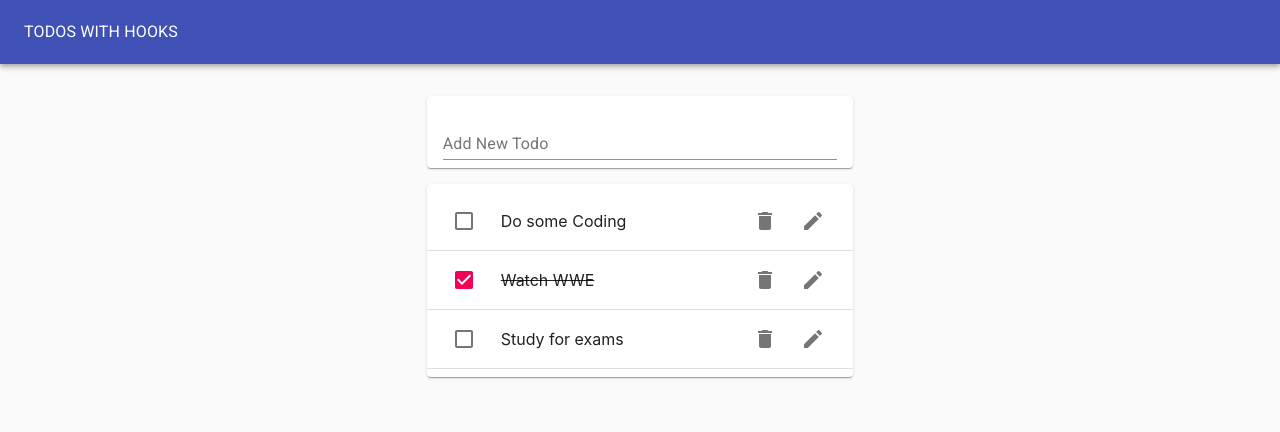
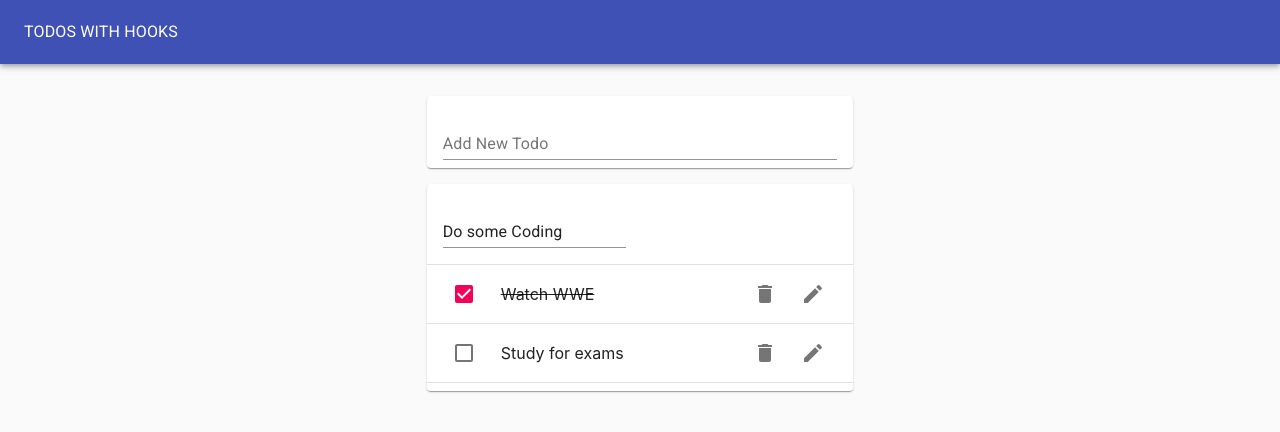
Before and after one commit to stunner19/ReactHooks, a React (Create React App) app: page / in a window 1280 px wide. Both pictures are taken after a click on the button 813 px from the left and 221 px from the top of the page. Shown: the top 432 px of the page. Built offline with nearby package versions, Linux system fonts and the light colour scheme.

Commit message:
Adding EditForm

```diff
--- /dev/null
+++ b/src/EditTodoForm.js
@@ -0,0 +1,22 @@
+import React from 'react';
+import { TextField } from '@material-ui/core';
+import useInputState from './hooks/useInputState';
+
+const EditTodoForm = (props) => {
+    const [value, handleChange, reset] = useInputState(props.task);
+
+    const handleSubmit = (event) => {
+        event.preventDefault();
+        props.editTodo(props.id, value);
+        reset();
+        props.toggleEditForm();
+    }
+
+    return(
+        <form onSubmit = {handleSubmit}>
+            <TextField value = {value} onChange = {handleChange} margin = "normal" fullWidth/>
+        </form>
+    );
+}
+
+export default EditTodoForm;
--- a/src/Todo.js
+++ b/src/Todo.js
@@ -6,6 +6,8 @@ import IconButton from '@material-ui/core/IconButton';
 import DeleteIcon from '@material-ui/icons/Delete';
 import EditIcon from '@material-ui/icons/Edit';
 import ListItemSecondaryAction from '@material-ui/core/ListItemSecondaryAction';
+import useToggleState from './hooks/useToggleState';
+import EditTodoForm from './EditTodoForm';
 
 const Todo = (props) => {
     const handleRemove = () => {
@@ -16,18 +18,25 @@ const Todo = (props) => {
         props.toggleTodo(props.id);
     }
 
+    const [isEditing, toggle] = useToggleState(false);
+
+
     return(
         <ListItem>
+            {isEditing ? (<EditTodoForm {...props} toggleEditForm = {toggle}/>) : (
+                <React.Fragment>
                     <Checkbox checked = {props.completed} tabIndex = {-1} onClick = {handleCheck} />
                     <ListItemText style = {{ textDecoration : props.completed && "line-through" }}>{props.task}</ListItemText>
                     <ListItemSecondaryAction>
                         <IconButton aria-label = "Delete" onClick = {handleRemove}>
                             <DeleteIcon />
                         </IconButton>
-                <IconButton aria-label = "Edit">
+                        <IconButton aria-label = "Edit" onClick = {toggle}>
                             <EditIcon />
                         </IconButton>
                     </ListItemSecondaryAction>
+                </React.Fragment>
+            )}
         </ListItem>
     );
 };
--- a/src/TodoApp.js
+++ b/src/TodoApp.js
@@ -38,6 +38,13 @@ const TodoApp = (props) => {
         setTodos(updatedTodos);
     }
 
+    const editTodo = (todoId, newTask) => {
+        const updatedTodos = todos.map(todo => (
+            todo.id === todoId ? {...todo, task : newTask} : todo
+        ));
+        setTodos(updatedTodos);
+    }
+
     return(
         // Paper Tag is used for the body.
         <Paper
@@ -57,7 +64,7 @@ const TodoApp = (props) => {
             <Grid container justify = "center" style = {{ marginTop : "1rem" }}>
                 <Grid item xs = {11} md = {8} lg = {4}>
                     <TodoForm addTodo = {addTodo}/>
-                    <TodoList todos = {todos} removeTodo = {removeTodo} toggleTodo = {toggleTodo}/>
+                    <TodoList todos = {todos} removeTodo = {removeTodo} toggleTodo = {toggleTodo} editTodo = {editTodo}/>
                 </Grid>
             </Grid>
         </Paper>
--- a/src/TodoList.js
+++ b/src/TodoList.js
@@ -8,7 +8,7 @@ const TodoList = (props) => {
     const todos = props.todos;
     const listItems = todos.map(todo => (
         <React.Fragment key = {todo.id}>
-            <Todo {...todo} removeTodo = {props.removeTodo} toggleTodo = {props.toggleTodo}/>
+            <Todo {...todo} removeTodo = {props.removeTodo} toggleTodo = {props.toggleTodo} editTodo = {props.editTodo}/>
             <Divider />
         </React.Fragment>
     ));
--- /dev/null
+++ b/src/hooks/useToggleState.js
@@ -0,0 +1,12 @@
+import { useState } from 'react';
+
+const useToggleState = (initialValue = false) => {
+    const [state, setState] = useState(initialValue);
+    const toggle = () => {
+        setState(!state);
+    }
+
+    return [state,toggle];
+}
+
+export default useToggleState;
```
Lines whose indentation alone changed are shown as unchanged.
